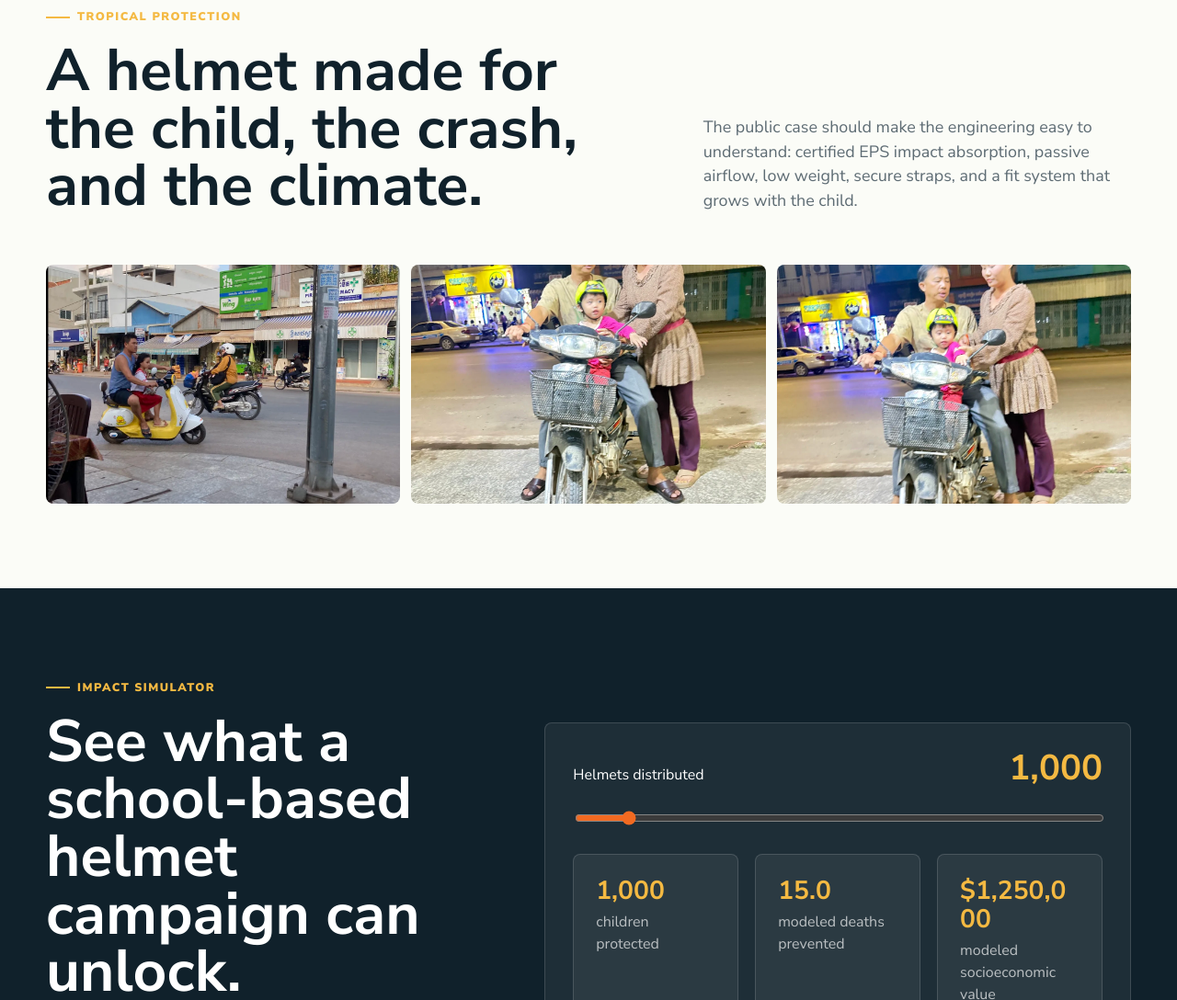
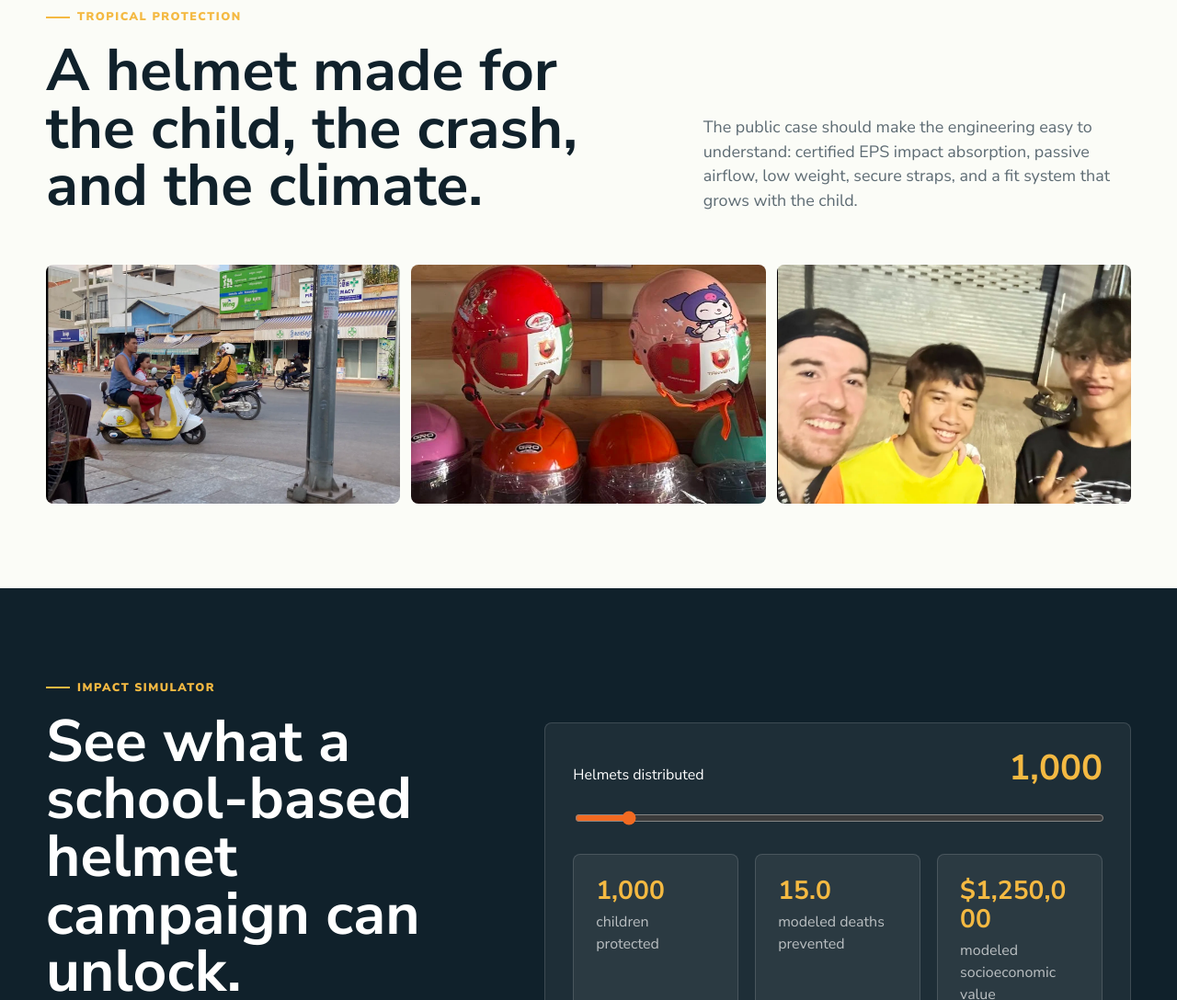
Before and after one commit to JimWas/JimsHelmets, a plain HTML site: page website/index.html in a window 1280 px wide. Shown: the part 2390-3478 px from the top of the page at 92% size. Drawn offline with Linux system fonts and the light colour scheme; a script that the page names is missing.

Commit message:
Replace duplicate child-helmet photos in homepage photo grid

```diff
--- a/website/index.html
+++ b/website/index.html
@@ -114,8 +114,8 @@
       </div>
       <div class="section-inner photo-grid">
         <img src="assets/photos/day-family-helmet.webp" alt="Family on a scooter with child wearing a yellow helmet in Cambodia">
-        <img src="assets/photos/child-yellow-helmet-night.webp" alt="Young child in a yellow helmet between parents on a motorcycle at night">
-        <img src="assets/photos/child-yellow-helmet-night-2.webp" alt="Family on a motorcycle at night — child in bright yellow helmet, the only protected rider">
+        <img src="assets/photos/children-helmets-closeup.webp" alt="Row of certified child helmets with cartoon designs ready for distribution in Cambodia">
+        <img src="assets/photos/cambodian-youth-smiling.webp" alt="Cambodian youth smiling — the children Jim's Helmets is built to protect">
       </div>
     </section>
 
```
